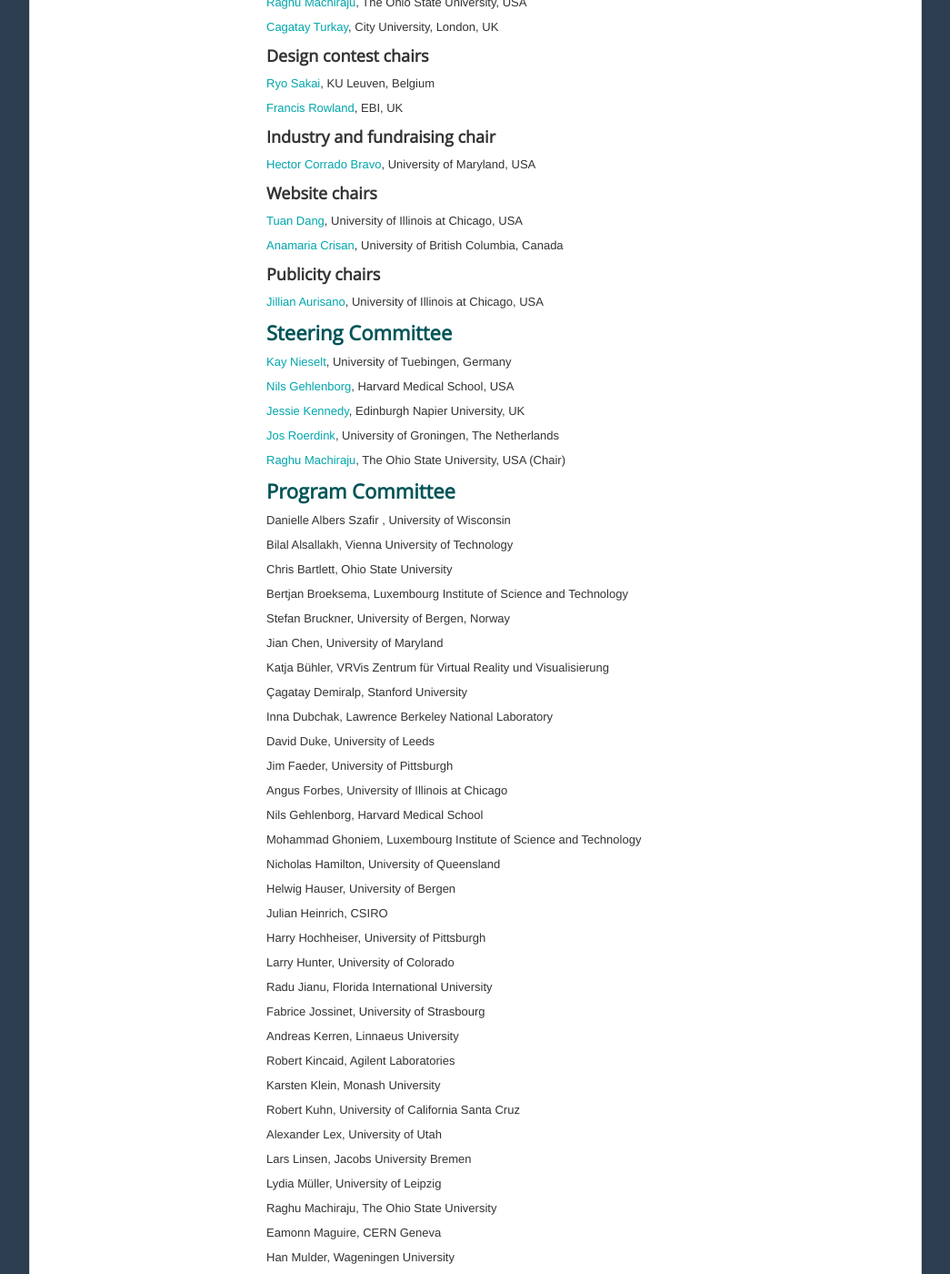
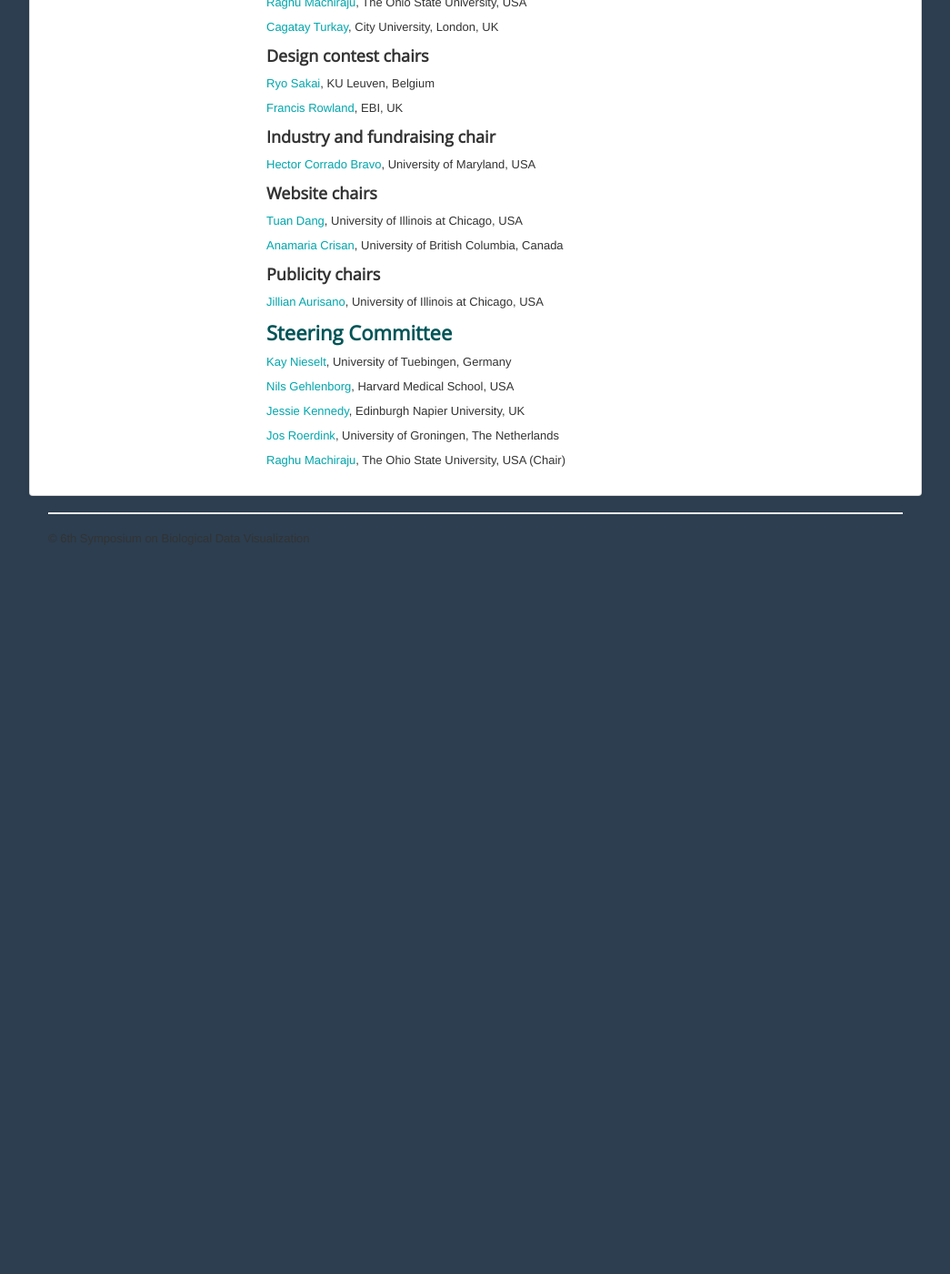
Before and after one commit to ngehlenborg/2017, a Jekyll site: the page built from committee.md, in a window 1280 px wide and 1400 px high, scrolled down 1033 px. Shown: the whole window at 91% size, without its empty margins (117-1162 px from the left). Built offline with Jekyll 4.4.1, drawn with Linux system fonts in a browser that asks for light colours; after the commit the page ends 1663 px from its top, so only the background shows below that; some of the changed text lies outside the part shown.

Commit message:
Hide IPC

```diff
--- a/committee.md
+++ b/committee.md
@@ -61,118 +61,3 @@ menu: main
 [Jos Roerdink](http://www.cs.rug.nl/~roe/), University of Groningen, The Netherlands
 
 [Raghu Machiraju](http://www.cse.ohio-state.edu/~raghu), The Ohio State University, USA (Chair)
-
-## Program Committee
-Danielle Albers Szafir , University of Wisconsin
-
-Bilal Alsallakh, Vienna University of Technology
-
-Chris Bartlett, Ohio State University
-
-Bertjan Broeksema, Luxembourg Institute of Science and Technology
-
-Stefan Bruckner, University of Bergen, Norway
-
-Jian Chen, University of Maryland
-
-Katja Bühler, VRVis Zentrum für Virtual Reality und Visualisierung
-
-Çagatay Demiralp, Stanford University
-
-Inna Dubchak, Lawrence Berkeley National Laboratory
-
-David Duke, University of Leeds
-
-Jim Faeder, University of Pittsburgh
-
-Angus Forbes, University of Illinois at Chicago
-
-Nils Gehlenborg, Harvard Medical School
-
-Mohammad Ghoniem, Luxembourg Institute of Science and Technology
-
-Nicholas Hamilton, University of Queensland
-
-Helwig Hauser, University of Bergen
-
-Julian Heinrich, CSIRO
-
-Harry Hochheiser, University of Pittsburgh
-
-Larry Hunter, University of Colorado
-
-Radu Jianu, Florida International University
-
-Fabrice Jossinet, University of Strasbourg
-
-Andreas Kerren, Linnaeus University
-
-Robert Kincaid, Agilent Laboratories
-
-Karsten Klein, Monash University
-
-Robert Kuhn, University of California Santa Cruz
-
-Alexander Lex, University of Utah
-
-Lars Linsen, Jacobs University Bremen
-
-Lydia Müller, University of Leipzig
-
-Raghu Machiraju, The Ohio State University
-
-Eamonn Maguire, CERN Geneva
-
-Han Mulder, Wageningen University
-
-Tamara Munzner, University of British Columbia
-
-Tim Nattkemper, Bielefeld University
-
-Sergiy Nesterko, Harvard University
-
-Benoît Otjacques, Luxembourg Institute of Science and Technology
-
-Julius Parulek, University of Bergen
-
-Jürgen Pleiss, University of Stuttgart
-
-Yann Ponty, Ecole Polytechnique, University of Paris-Saclay
-
-Bernhard Preim, University of Magdeburg
-
-A. Johannes Pretorius, The University of Leeds
-
-James Procter, University of Dundee
-
-Jos Roerdink, University of Groningen
-
-Francis Rowland, European Bioinformatics Institue
-
-Ryo Sakai, KU Leuven
-
-Reinhard Schneider, University of Luxembourg
-
-Falk Schreiber, Monash University
-
-Joost Schymkowitz, VIB-KULeuven
-
-Hendrik Strobelt, Harvard University
-
-Cagatay Turkay, City University London
-
-Jim Vallandingham, Bocoup
-
-Corinna Vehlow, University of Stuttgart
-
-Toni Verbeiren, KU Leuven
-
-Ivan Viola, Vienna University of Technology
-
-Ting Wang, Washington University in St. Louis
-
-Tengfei Yin, Seven Bridges Genomics
-
-Dirk Zeckzer, University of Leipzig
-
-Simone Zorzan, Luxembourg Institute of Science and Technology
```
